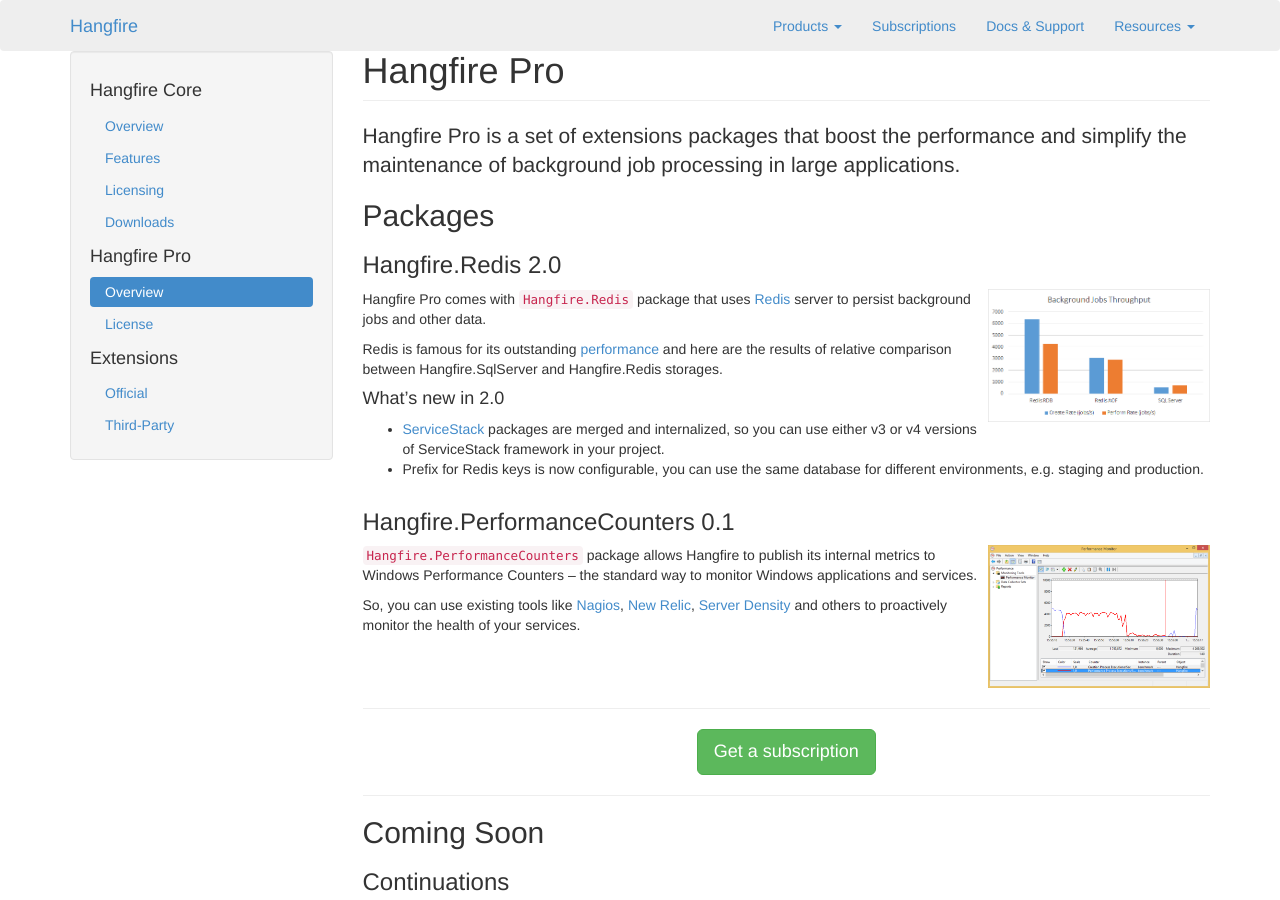
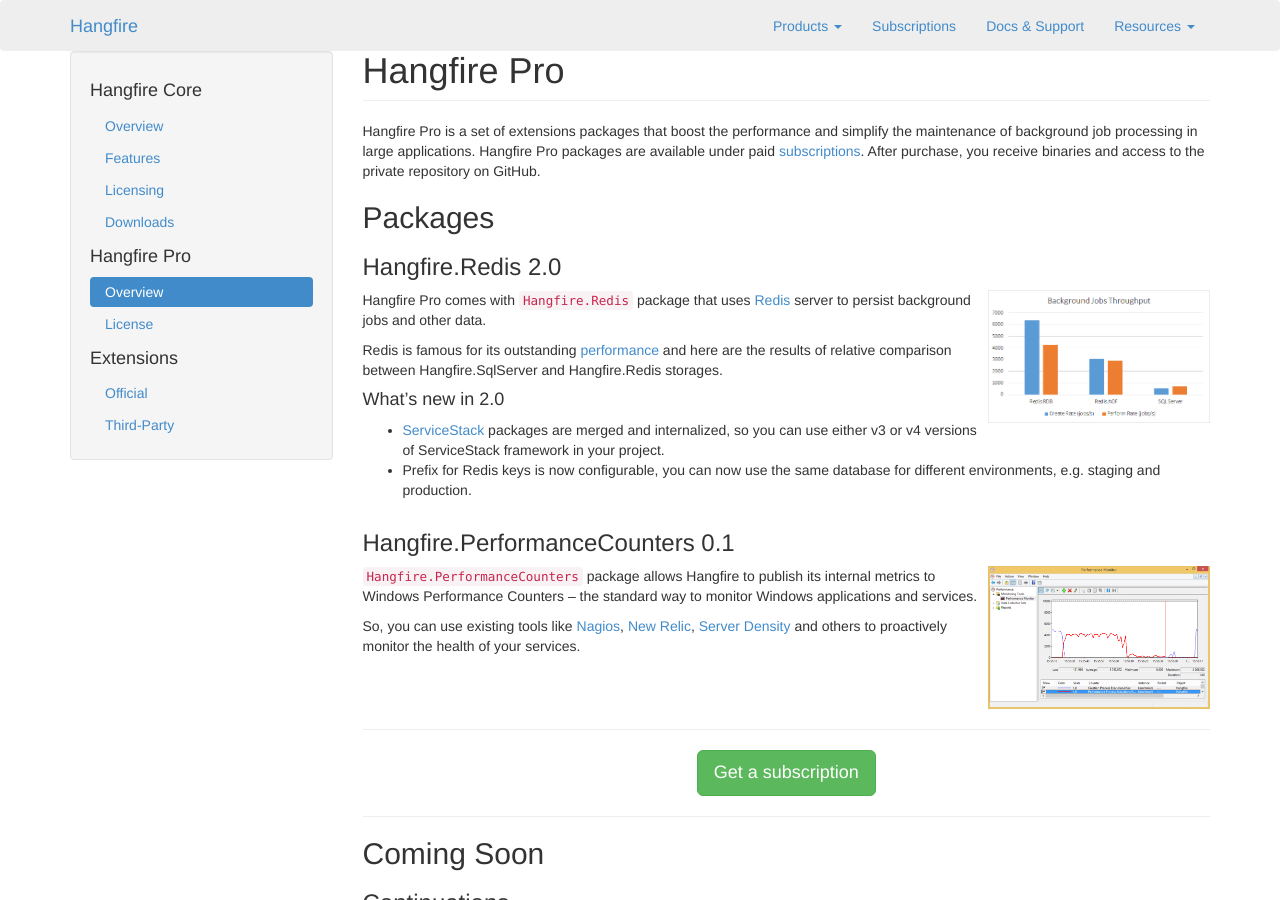
Before and after one commit to HangfireIO/Hangfire.io, a Jekyll site: the page built from pro/index.md, in a window 1280 px wide and 900 px high. Built offline with Jekyll 4.4.1, drawn with Linux system fonts in a browser that asks for light colours; nearby versions of some CDN libraries; Markdown is read by kramdown in place of the engine named in the settings.

Commit message:
Update pro/index.md

```diff
--- a/pro/index.md
+++ b/pro/index.md
@@ -6,9 +6,7 @@
 sub_active: pro-overview
 ---
 
-<p class="lead">
-    Hangfire Pro is a set of extensions packages that boost the performance and simplify the maintenance of background job processing in large applications.
-</p>
+Hangfire Pro is a set of extensions packages that boost the performance and simplify the maintenance of background job processing in large applications. Hangfire Pro packages are available under paid [subscriptions](/subscriptions/). After purchase, you receive binaries and access to the private repository on GitHub.
 
 ## Packages
 
@@ -25,7 +23,7 @@
 #### What's new in 2.0
 
 * [ServiceStack](https://servicestack.net/) packages are merged and internalized, so you can use either v3 or v4 versions of ServiceStack framework in your project.
-* Prefix for Redis keys is now configurable, you can use the same database for different environments, e.g. staging and production.
+* Prefix for Redis keys is now configurable, you can now use the same database for different environments, e.g. staging and production.
 
 <div class="clearfix"></div>
 
```
